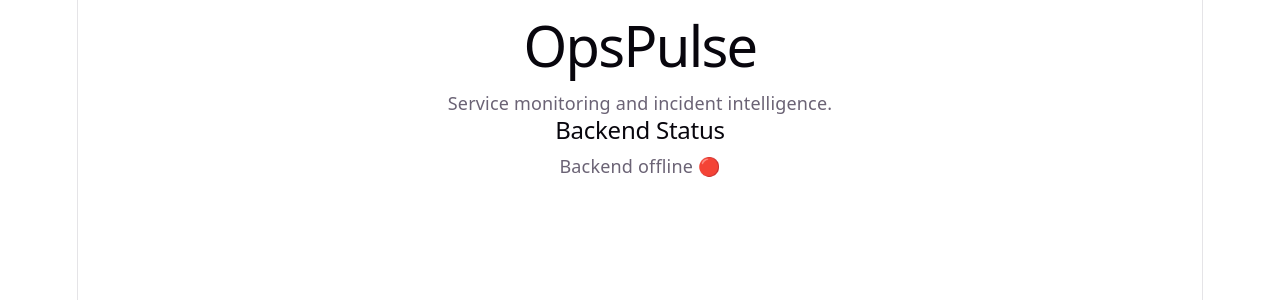
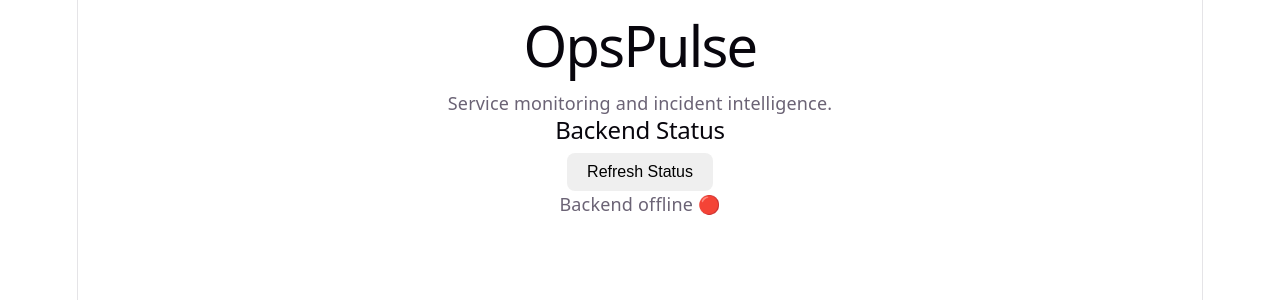
Before and after one commit to HSAJ1997/OpsPulse, a React (Vite) app in the folder apps/web/: page / in a window 1280 px wide. Shown: the top 300 px of the page. Built offline with nearby package versions, Linux system fonts and the light colour scheme; no server answers.

Commit message:
Refresh Button added

```diff
--- a/apps/web/src/App.css
+++ b/apps/web/src/App.css
@@ -195,3 +195,11 @@
   margin-top: 10px;
   margin-bottom: 10px;
 }
+
+.refresh-button {
+  padding: 10px 20px;
+  border-radius: 8px;
+  border: none;
+  font-size: 16px;
+  cursor: pointer;
+}
--- a/apps/web/src/App.tsx
+++ b/apps/web/src/App.tsx
@@ -12,9 +12,10 @@ function App() {
   const [health, setHealth] = useState<ApiHealth | null>(null);
   const [error, setError] = useState(false);
 
-  useEffect(() => {
   async function checkApi() {
     try {
+      setError(false);
+
       const response = await fetch('http://localhost:3001/health');
 
       if (!response.ok) {
@@ -29,6 +30,7 @@ function App() {
     }
   }
 
+  useEffect(() => {
     checkApi();
   }, []);
 
@@ -36,8 +38,11 @@ function App() {
     <main>
       <h1>OpsPulse</h1>
       <p>Service monitoring and incident intelligence.</p>
+      <h2>Backend Status</h2>
 
-      <h2>Backend Status</h2>
+      <button className="refresh-button" onClick={checkApi}>
+        Refresh Status
+      </button>
 
       {error && <p>Backend offline 🔴</p>}
 
```
Lines whose indentation alone changed are shown as unchanged.
